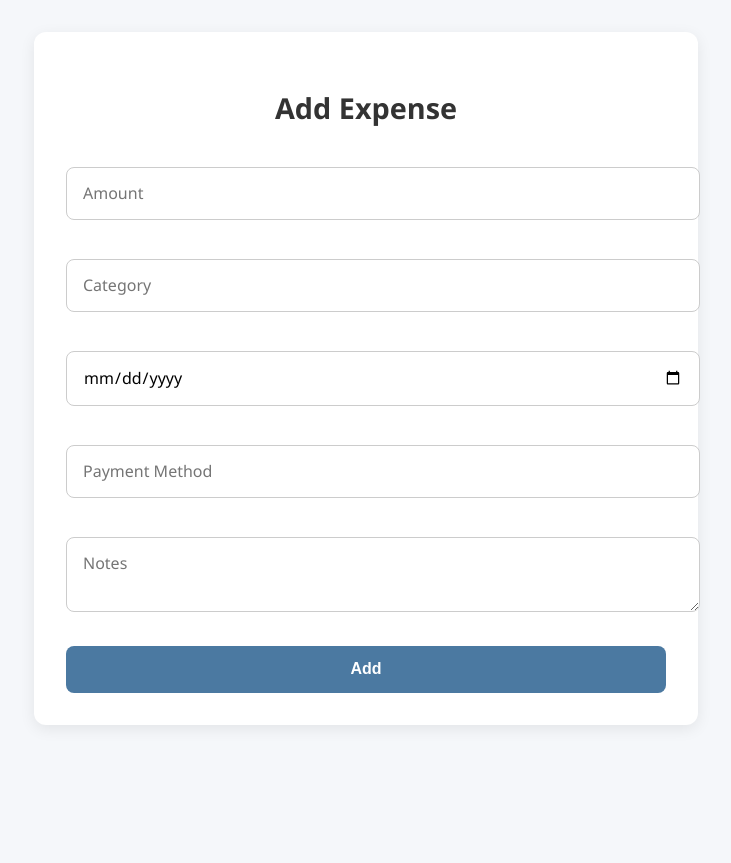
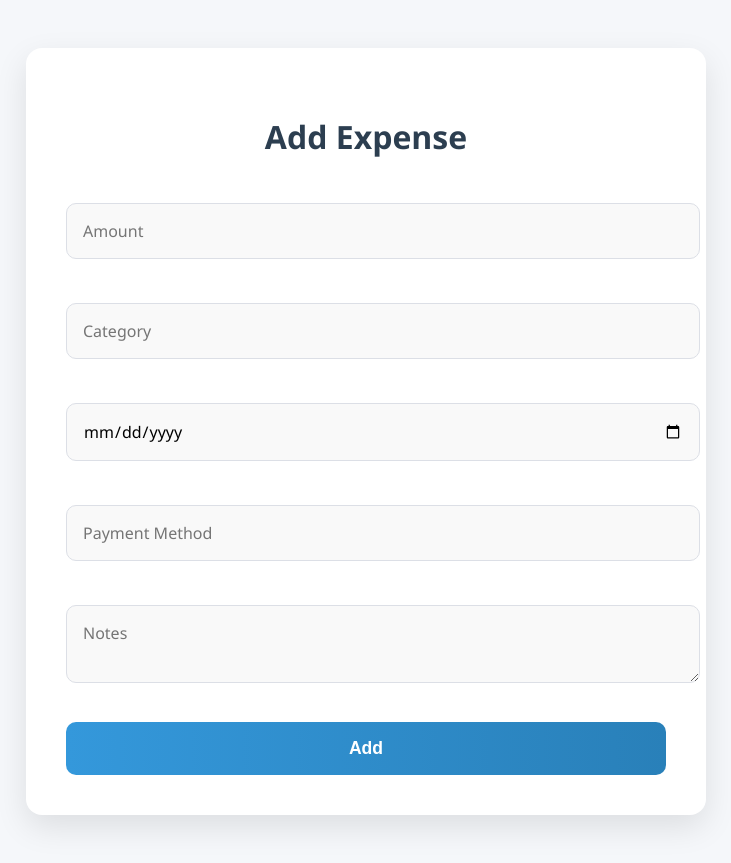
Before and after one commit to arunkashyap230/PersonalFinanceTracker, a React (Create React App) app in the folder frontend/: page /add-expense in a window 1280 px wide. Shown: the whole page, without its empty margins (274-1005 px from the left). Before the commit the page ends 800 px from the top, so only its background shows below. Built offline with nearby package versions, Linux system fonts and the light colour scheme.

Commit message:
Update ExpenseForm.css

```diff
--- a/frontend/src/pages/ExpenseForm.css
+++ b/frontend/src/pages/ExpenseForm.css
@@ -1,69 +1,75 @@
-
 /* ExpenseForm.css */
 
 form {
   max-width: 600px;
-  margin: 2rem auto;
-  padding: 2rem;
-  background-color: #ffffff;
-  border-radius: 12px;
-  box-shadow: 0 4px 15px rgba(0, 0, 0, 0.08);
+  margin: 3rem auto;
+  padding: 2.5rem;
+  background: #ffffff;
+  border-radius: 16px;
+  box-shadow: 0 12px 32px rgba(0, 0, 0, 0.1);
   display: flex;
   flex-direction: column;
-  gap: 1.2rem;
+  gap: 1.5rem;
+  transition: 0.3s ease-in-out;
 }
 
 form h2 {
+  font-size: 2rem;
+  color: #2c3e50;
   text-align: center;
   margin-bottom: 1rem;
-  font-size: 1.8rem;
-  color: #333;
 }
 
-/* Inputs and textarea */
+/* Input and Textarea */
 form input,
 form textarea {
-  padding: 0.9rem 1rem;
   font-size: 1rem;
-  border: 1px solid #ccc;
-  border-radius: 8px;
+  padding: 1rem;
+  border: 1px solid #dcdfe6;
+  border-radius: 10px;
+  background: #f9f9f9;
   transition: 0.3s ease;
   width: 100%;
   font-family: inherit;
-  resize: vertical;
 }
 
 form input:focus,
 form textarea:focus {
   outline: none;
-  border-color: #4b79a1;
-  box-shadow: 0 0 5px rgba(75, 121, 161, 0.3);
+  border-color: #3498db;
+  background: #ffffff;
+  box-shadow: 0 0 5px rgba(52, 152, 219, 0.3);
 }
 
-/* Button styling */
+/* Button */
 form button {
-  background-color: #4b79a1;
-  color: #fff;
-  padding: 0.9rem;
-  font-size: 1rem;
+  background: linear-gradient(to right, #3498db, #2980b9);
+  color: white;
+  padding: 1rem;
+  font-size: 1.1rem;
   font-weight: bold;
   border: none;
-  border-radius: 8px;
+  border-radius: 10px;
   cursor: pointer;
-  transition: background-color 0.3s ease;
+  transition: background 0.3s ease;
 }
 
 form button:hover {
-  background-color: #35516a;
+  background: linear-gradient(to right, #2980b9, #2471a3);
 }
 
-/* Responsive Design */
+/* Responsive tweaks */
 @media (max-width: 600px) {
   form {
     padding: 1.5rem;
+    margin: 2rem 1rem;
   }
 
   form h2 {
-    font-size: 1.5rem;
+    font-size: 1.6rem;
+  }
+
+  form button {
+    font-size: 1rem;
   }
 }
```
